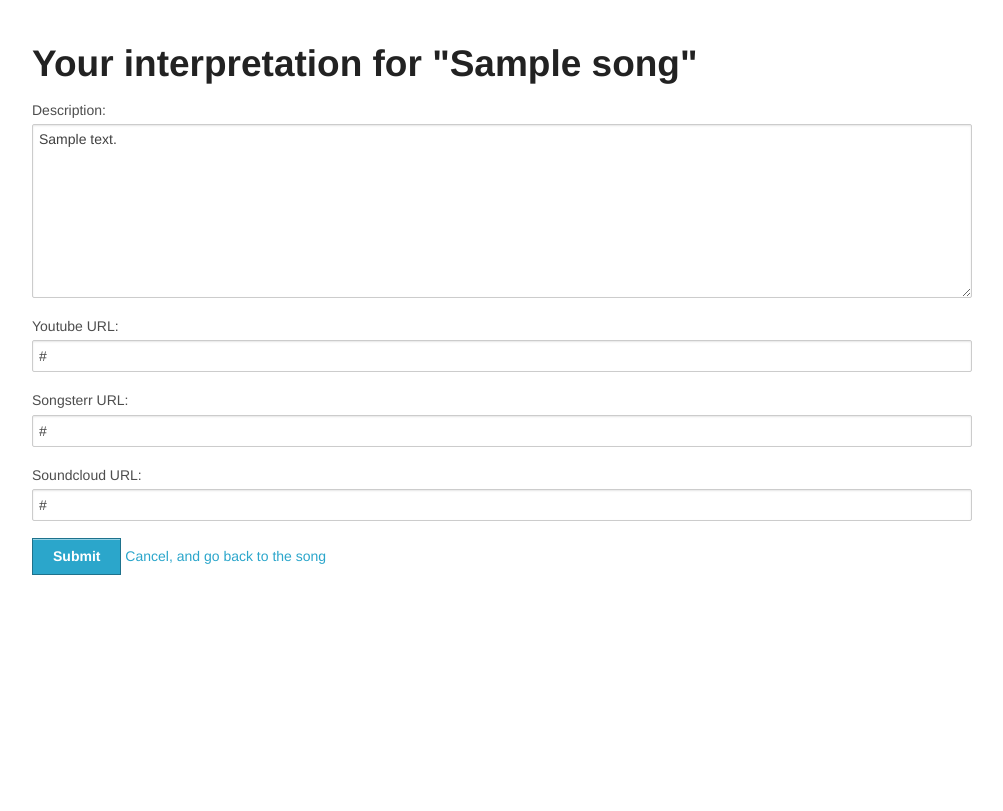
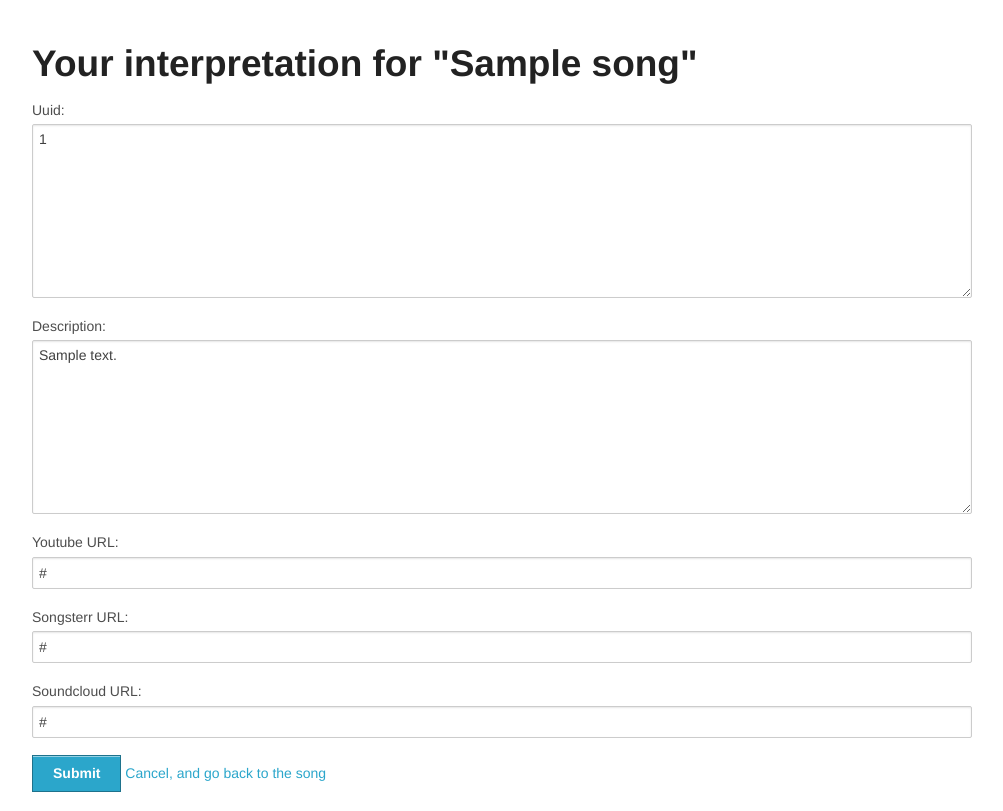
Before and after one commit to romulojales/to-be-musician, a Django app: a page that uses to_be_a_musician/common/templates/base.html in a window 1280 px wide. Shown: the part 140-951 px from the top of the page, without its empty margins (138-1141 px from the left). Before the commit the page ends 715 px from the top, so only its background shows below. Run offline with Django 3.2, Linux system fonts and the light colour scheme; a user stored in the database is signed in; tables that the repository leaves empty hold one stand-in row (values such as "Sample post").

Commit message:
Fixed #14 -- Added django-extensions and using UUIDField in interpretation model

```diff
--- a/requirements-base.txt
+++ b/requirements-base.txt
@@ -10,3 +10,4 @@ wsgiref==0.1.2
 South==0.8.2
 dj-static==0.0.5
 django-autoslug==1.7.1
+django-extensions==1.2.2
--- a/to_be_a_musician/songs/models.py
+++ b/to_be_a_musician/songs/models.py
@@ -4,6 +4,7 @@ from django.db import models
 from django.utils import timezone
 from django.utils.translation import ugettext_lazy as _
 import autoslug
+from django_extensions.db.fields import UUIDField
 from djtinysong import search_music
 
 
@@ -51,6 +52,7 @@ class Song(models.Model):
 
 
 class Interpretation(models.Model):
+    uuid = UUIDField()
     user = models.ForeignKey(User)
     song = models.ForeignKey(Song)
     created_at = models.DateTimeField(_('Created at'), default=timezone.now)
@@ -70,7 +72,7 @@ class Interpretation(models.Model):
             'artist_slug': self.song.artist.slug,
             'album_slug': self.song.album.slug,
             'song_slug': self.song.slug,
-            'id': self.pk,
+            'uuid': self.uuid,
         })
 
     def save(self, *args, **kwargs):
--- a/to_be_a_musician/songs/templates/songs/interpretation_detail.html
+++ b/to_be_a_musician/songs/templates/songs/interpretation_detail.html
@@ -38,8 +38,8 @@
         <p class="button-group">
         {% if user == interpretation.user %}
             {% learn_button user object.song %}
-            <a href="{% url 'songs_interpretation_edit' artist_slug=object.song.artist.slug album_slug=object.song.album.slug song_slug=object.song.slug id=object.pk %}" class="button">Edit</a>
-            <a href="{% url 'songs_interpretation_delete' artist_slug=object.song.artist.slug album_slug=object.song.album.slug song_slug=object.song.slug id=object.pk %}" class="button alert">Delete</a>
+            <a href="{% url 'songs_interpretation_edit' artist_slug=object.song.artist.slug album_slug=object.song.album.slug song_slug=object.song.slug uuid=object.uuid %}" class="button">Edit</a>
+            <a href="{% url 'songs_interpretation_delete' artist_slug=object.song.artist.slug album_slug=object.song.album.slug song_slug=object.song.slug uuid=object.uuid %}" class="button alert">Delete</a>
         {% endif %}
         </p>
 
--- a/to_be_a_musician/songs/urls.py
+++ b/to_be_a_musician/songs/urls.py
@@ -14,11 +14,11 @@ interpretation_delete_view = login_required(InterpretationDeleteView.as_view())
 urlpatterns = patterns('',
     url(r"{0}/interpretation/add/$".format(SONG_URL_PATTERN),
         interpretation_create_view, name='songs_interpretation_add'),
-    url(r"{0}/interpretation/(?P<id>\d+)/$".format(SONG_URL_PATTERN),
+    url(r"{0}/interpretation/(?P<uuid>[\w_-]+)/$".format(SONG_URL_PATTERN),
         InterpretationView.as_view(), name='songs_interpretation_detail'),
-    url(r"{0}/interpretation/(?P<id>\d+)/edit/$".format(SONG_URL_PATTERN),
+    url(r"{0}/interpretation/(?P<uuid>[\w_-]+)/edit/$".format(SONG_URL_PATTERN),
         interpretation_update_view, name='songs_interpretation_edit'),
-    url(r"{0}/interpretation/(?P<id>\d+)/delete/$".format(SONG_URL_PATTERN),
+    url(r"{0}/interpretation/(?P<uuid>[\w_-]+)/delete/$".format(SONG_URL_PATTERN),
         interpretation_delete_view, name='songs_interpretation_delete'),
 
     url(r"{0}/$".format(SONG_URL_PATTERN), SongView.as_view(),
--- a/to_be_a_musician/songs/views.py
+++ b/to_be_a_musician/songs/views.py
@@ -29,7 +29,7 @@ class SongsGetObjectMixin(object):
             'song__artist__slug': self.kwargs['artist_slug'],
             'song__album__slug': self.kwargs['album_slug'],
             'song__slug': self.kwargs['song_slug'],
-            'id': self.kwargs['id'],
+            'uuid': self.kwargs['uuid'],
         }
         return kwargs
 
--- a/to_be_a_musician/to_be_a_musician/settings/base.py
+++ b/to_be_a_musician/to_be_a_musician/settings/base.py
@@ -117,6 +117,7 @@ INSTALLED_APPS = (
     # Third-party apps
     'south',
     'social.apps.django_app.default',
+    'django_extensions',
 
     # Our apps
     'djtinysong',
```
Also changed, not shown: to_be_a_musician/songs/tests/test_models.py (+2 -1 lines), to_be_a_musician/songs/tests/test_views.py (+9 -6 lines), to_be_a_musician/songs/migrations/0004_auto__add_field_interpretation_uuid.py (added).
